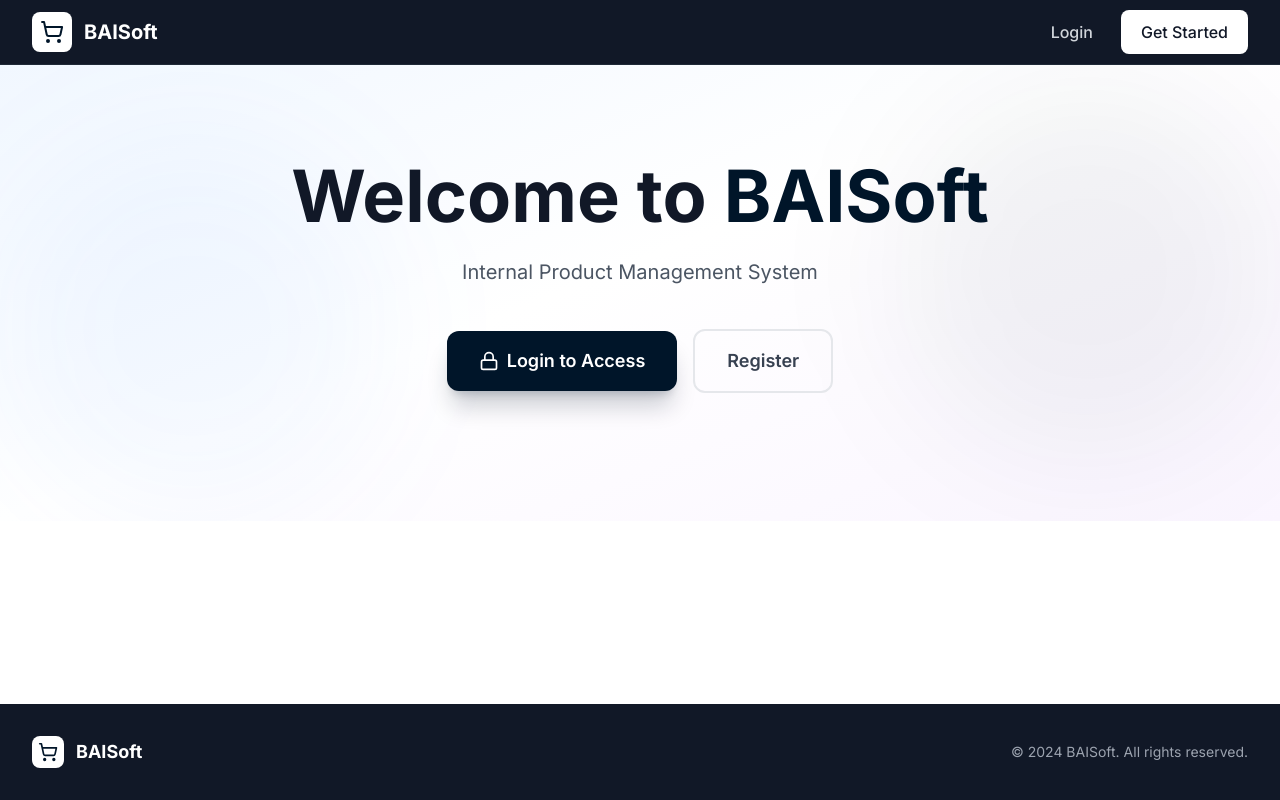
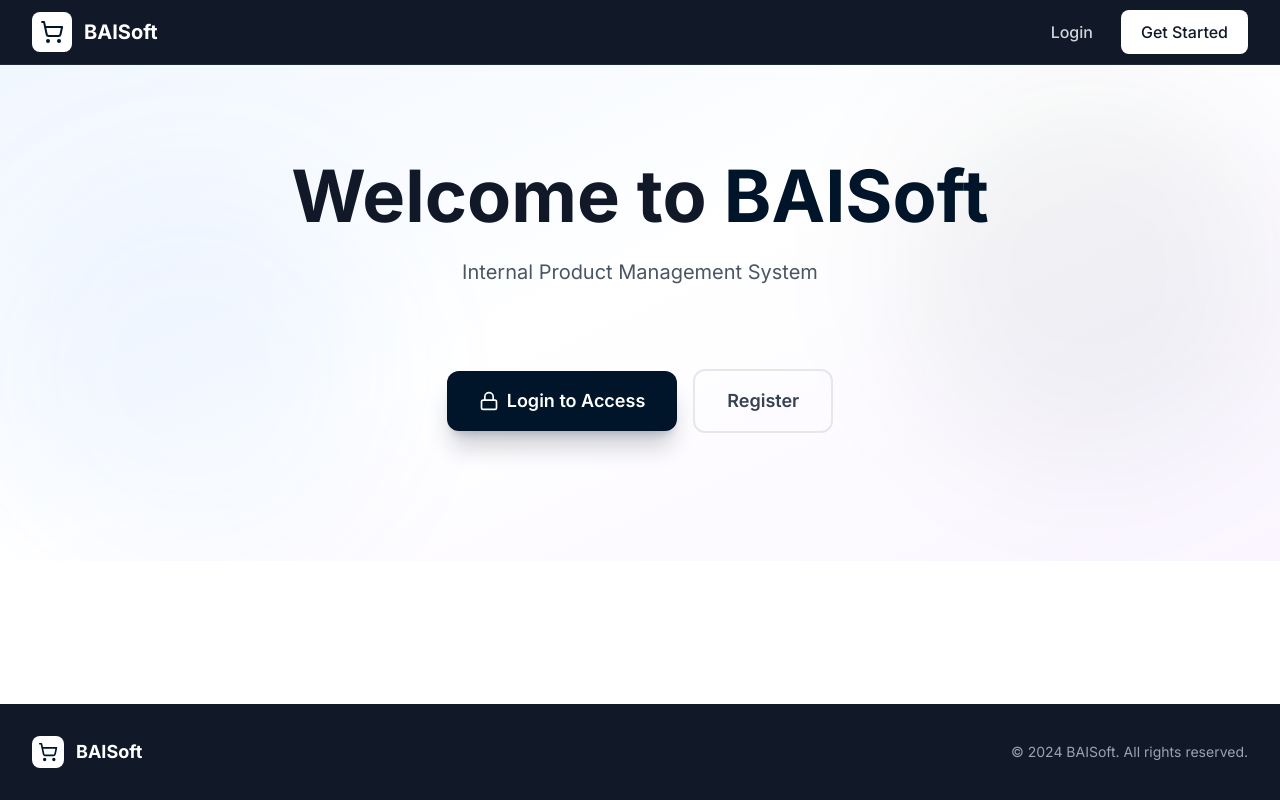
Before and after one commit to natasha709/baisoft, a Next.js app in the folder frontend/: page / in a window 1280 px wide. Built offline with nearby package versions, Linux system fonts and the light colour scheme; no server answers.

Commit message:
align BAISoft branding to page edge in header/footer

```diff
--- a/frontend/src/app/page.tsx
+++ b/frontend/src/app/page.tsx
@@ -5,7 +5,7 @@ import { ShoppingCart, Lock } from 'lucide-react';
 
 export default function Home() {
   return (
-    <div className="min-h-screen bg-white flex flex-col">
+    <div className="min-h-screen bg-white flex flex-col pb-28">
       {/* Navigation */}
       <nav className="fixed top-0 left-0 right-0 z-50 bg-gray-900 border-b border-gray-800">
         <div className="max-w-7xl mx-auto px-4 sm:px-6 lg:px-8">
@@ -49,7 +49,7 @@ export default function Home() {
             <p className="text-xl text-gray-600 mb-10 max-w-2xl mx-auto leading-relaxed">
               Internal Product Management System
             </p>
-            <div className="flex flex-col sm:flex-row items-center justify-center gap-4">
+            <div className="mt-16 sm:mt-20 flex flex-col sm:flex-row items-center justify-center gap-4">
               <Link
                 href="/login"
                 className="w-full sm:w-auto px-8 py-4 rounded-xl bg-[#001529] text-white font-semibold text-lg hover:bg-[#002140] transition-all shadow-xl shadow-[#001529]/20 flex items-center justify-center"
@@ -69,7 +69,7 @@ export default function Home() {
       </section>
 
       {/* Footer */}
-      <footer className="bg-gray-900 text-white py-8 mt-auto">
+      <footer className="fixed bottom-0 left-0 right-0 bg-gray-900 text-white py-8">
         <div className="max-w-7xl mx-auto px-4 sm:px-6 lg:px-8">
           <div className="flex flex-col md:flex-row items-center justify-between">
             <div className="flex items-center mb-4 md:mb-0">
```
